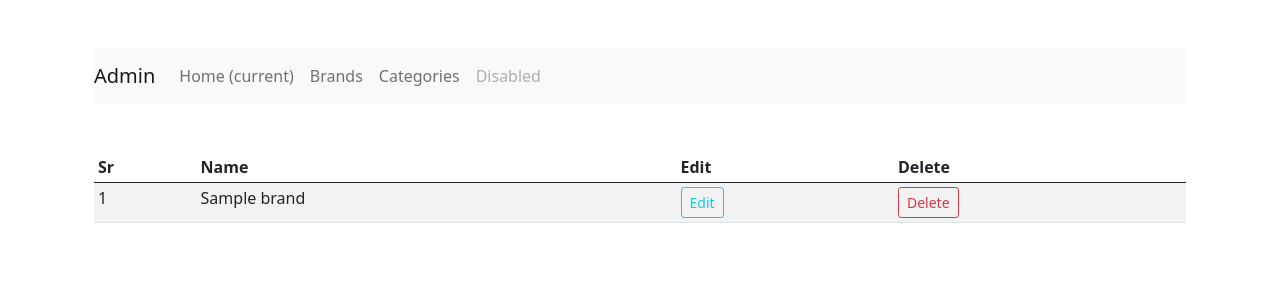
After one commit to Dannyvo1/EcomerceShoppingProject, a Flask app: page /brands in a window 1280 px wide. The commit adds this page. Shown: the top 300 px of the page. Run offline with Flask 2, Linux system fonts and the light colour scheme; the visitor is signed in with stand-in values (Sample User, id 1); tables that the repository leaves empty hold one stand-in row (values such as "Sample post"); a database or web service that is not in the repository returns one stand-in record (values such as "Sample title"); parts of the project's set-up code (start-up, migrations or seed data) failed here and were passed over; some libraries are stand-ins or nearby versions.

Commit message:
Complete in executing template for addbrand, addcategory

```diff
--- /dev/null
+++ b/Final_WatchShoppingWeb/Final_WatchShoppingWeb/Final_WatchShoppingWeb/templates/admin/_navbar.html
@@ -0,0 +1,24 @@
+<div class="container">
+    <nav class="navbar navbar-expand-lg navbar-light bg-light">
+        <a class="navbar-brand" href="/admin">Admin</a>
+        <button class="navbar-toggler" type="button" data-toggle="collapse" data-target="#navbarNav" aria-controls="navbarNav" aria-expanded="false" aria-label="Toggle navigation">
+            <span class="navbar-toggler-icon"></span>
+        </button>
+        <div class="collapse navbar-collapse" id="navbarNav">
+            <ul class="navbar-nav">
+                <li class="nav-item active">
+                    <a class="nav-link" href="/admin">Home <span class="sr-only">(current)</span></a>
+                </li>
+                <li class="nav-item">
+                    <a class="nav-link" href="/brands">Brands</a>
+                </li>
+                <li class="nav-item">
+                    <a class="nav-link" href="/category">Categories</a>
+                </li>
+                <li class="nav-item">
+                    <a class="nav-link disabled" href="#">Disabled</a>
+                </li>
+            </ul>
+        </div>
+    </nav>
+</div>
--- /dev/null
+++ b/Final_WatchShoppingWeb/Final_WatchShoppingWeb/Final_WatchShoppingWeb/templates/admin/brand.html
@@ -0,0 +1,39 @@
+{% extends 'layout.html' %}
+{% block content %}
+<div class="container mt-5">
+    <table class="table table-sm table-condensed table-striped table-hover">
+        <thead>
+            <tr>
+                <th>Sr</th>
+                <th>Name</th>
+                <th>Edit</th>
+                <th>Delete</th>
+            </tr>
+        </thead>
+        <tbody>
+            {% if allbrands %}
+            {% for brand in allbrands %}
+            <tr>
+                <td>{{loop.index}}</td>
+                <td>{{brand[1]}}</td>
+                <td><a href="" class="btn btn-sm btn-outline-info">Edit</a></td>
+                <td><a href="" class="btn btn-sm btn-outline-danger">Delete</a></td>
+            </tr>
+            {% endfor %}
+            {% else %}
+            {% for category in allcategory %}
+            <tr>
+                <td>{{loop.index}}</td>
+                <td>{{category[1]}}</td>
+                <td><a href="" class="btn btn-sm btn-outline-info">Edit</a></td>
+                <td><a href="" class="btn btn-sm btn-outline-danger">Delete</a></td>
+            </tr>
+            {% endfor %}
+            {% endif %}
+        </tbody>
+    </table>
+</div>
+{% endblock content %}
+
+
+{% block body %}{% endblock %}
--- a/Final_WatchShoppingWeb/Final_WatchShoppingWeb/Final_WatchShoppingWeb/templates/layout.html
+++ b/Final_WatchShoppingWeb/Final_WatchShoppingWeb/Final_WatchShoppingWeb/templates/layout.html
@@ -13,6 +13,7 @@
 <body>
     <div class="container">
         {% include '_messages.html' %}
+        {% include 'admin/_navbar.html' %}
         {% block content %}
 
         {% endblock content %}
--- a/Final_WatchShoppingWeb/Final_WatchShoppingWeb/Final_WatchShoppingWeb/views.py
+++ b/Final_WatchShoppingWeb/Final_WatchShoppingWeb/Final_WatchShoppingWeb/views.py
@@ -70,7 +70,7 @@ def home():
         'admin/index.html',
         title='Admin page',
     )
-
+#####Admin zone
 @app.route('/register', methods=['GET', 'POST'])
 def register():
     """Renders the home page."""
@@ -140,7 +140,22 @@ def admin():
     ##
     return render_template('admin/index.html', title='Admin Page', products=products)
 
+@app.route('/brands', methods=['GET', 'POST'])
+@isloggedin
+def brands():
+    cur = conn.cursor()
+    cur.execute("SELECT * FROM brands ORDER BY id DESC;")
+    allbrands = cur.fetchall()
+    return render_template('admin/brand.html', title="Brand Page", allbrands=allbrands)
 
+@app.route('/category', methods=['GET', 'POST'])
+@isloggedin
+def category():
+    cur = conn.cursor()
+    cur.execute("SELECT * FROM category ORDER BY id DESC;")
+    allcategory = cur.fetchall()
+    return render_template('admin/brand.html', title="Category Page", allcategory=allcategory)
+#### end zone
 
 @app.route('/contact')
 def contact():
```
Also changed, not shown: Final_WatchShoppingWeb/Final_WatchShoppingWeb/Final_WatchShoppingWeb/templates/admin/index.html (+2 -26 lines), 1 other file.
